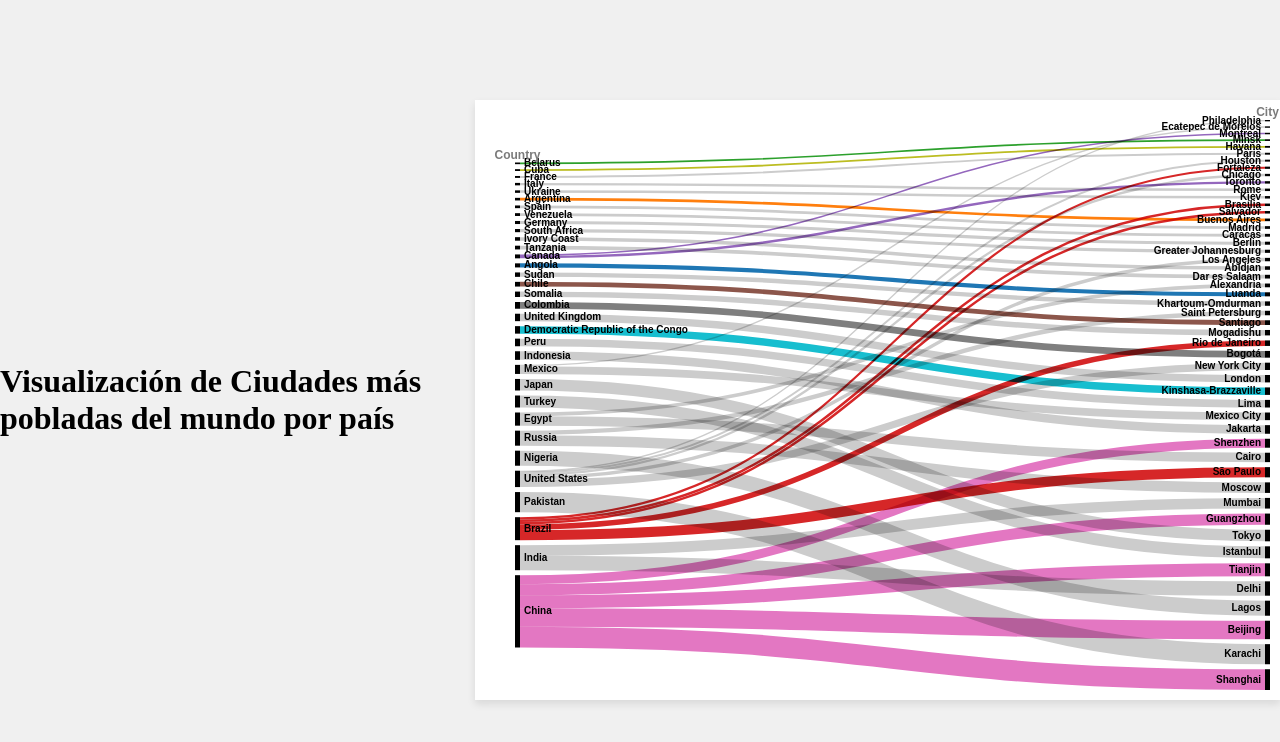
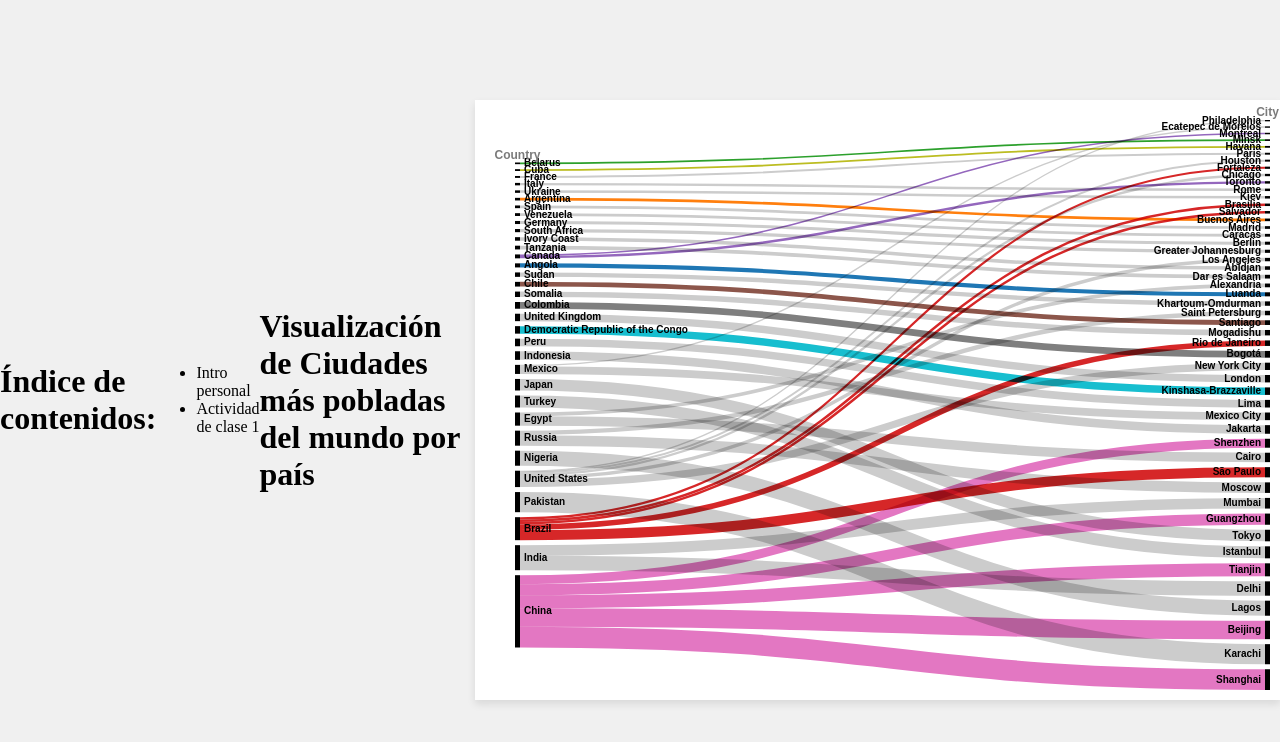
Before and after one commit to fedemarzu/infovis, a plain HTML site: page index.html in a window 1280 px wide. Drawn offline with Linux system fonts and the light colour scheme.

Commit message:
Update index.html

```diff
--- a/index.html
+++ b/index.html
@@ -3,7 +3,7 @@
 <head>
     <meta charset="UTF-8">
     <meta name="viewport" content="width=device-width, initial-scale=1.0">
-    <title>Visualización de Ciudades más pobladas del mundo por país</title>
+    <title>Visualización de la información</title>
     <style>
         body {
             display: flex;
@@ -21,6 +21,12 @@
     </style>
 </head>
 <body>
+    <h1>Índice de contenidos:</h1> </br>
+    <ul>
+        <li>Intro personal</li>
+        <li>Actividad de clase 1</li>
+    </ul>
+
     <h1>Visualización de Ciudades más pobladas del mundo por país</h1>
     <p>&nbsp;</p>
     <!-- La forma clásica y más rápida -->
```
